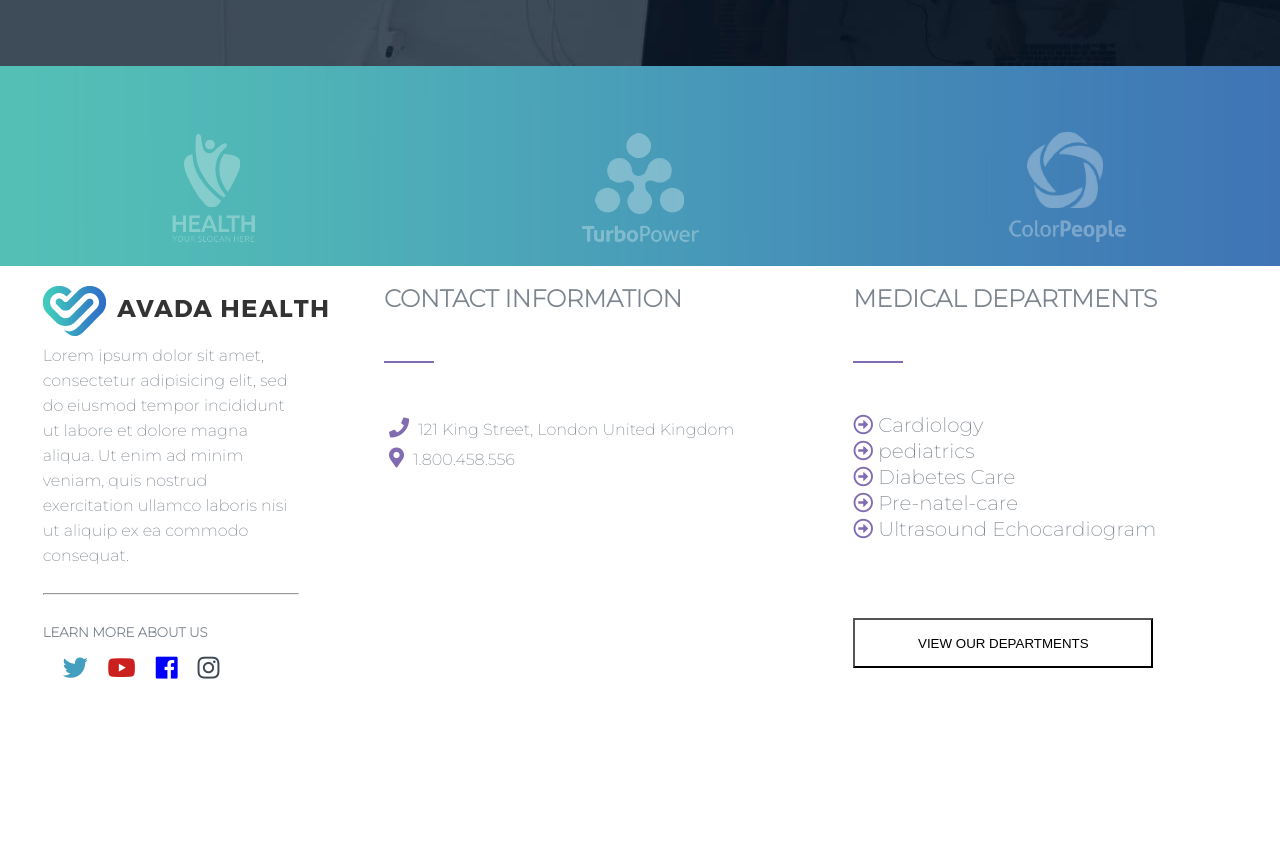
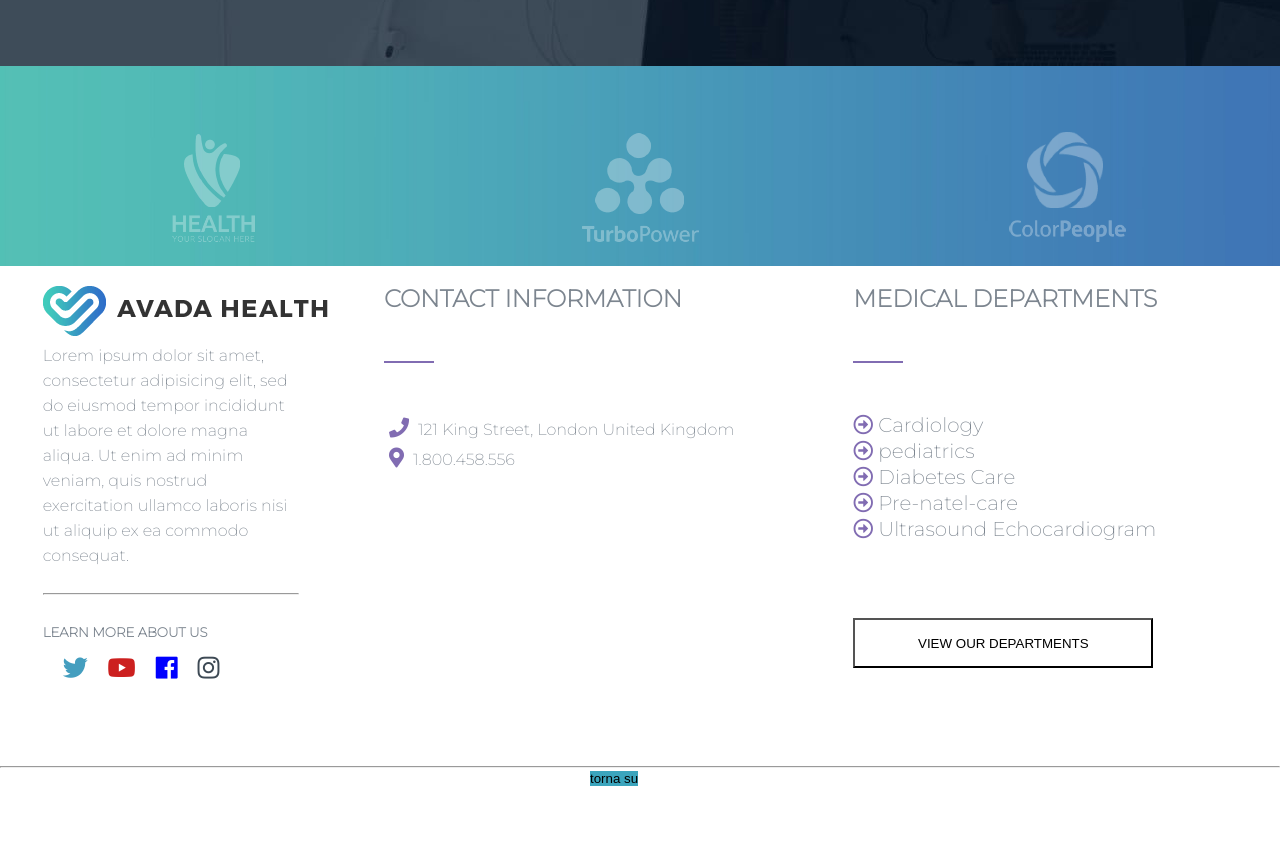
Before and after one commit to adele-recubini/proj-html-vuejs, a website: page index.html in a window 1280 px wide. Shown: the part 5304-6172 px from the top of the page. Before the commit the page ends 6070 px from the top, so only its background shows below. Drawn offline with nearby package versions, Linux system fonts and the light colour scheme.

Commit message:
scroll up

```diff
--- a/index.html
+++ b/index.html
@@ -308,8 +308,12 @@
           <span><button type="button" name="button">VIEW OUR DEPARTMENTS</button></span>
         </div>
       </div>
+      <hr>
 
       <!-- fine footer -->
+      <div class="up">
+       <input type="button" value="torna su"  v-on:click="scrollWin()" name="button">
+     </div>
 
 
 <!-- fine div app -->
--- a/main.js
+++ b/main.js
@@ -72,6 +72,9 @@ var app = new Vue({
    },
 
    methods: {
+     scrollWin:function() {
+        window.scrollTo(0,50);
+     }
    }
 
    // fine app
--- a/src/_colors.scss
+++ b/src/_colors.scss
@@ -1,5 +1,5 @@
 $word: #ffff;
-$button: #39afbf;
+$button: #816cb2;
 // colorerichiesto dal cliente al posto del #3bafbf : #816cb2
 
 $words:#bcbcbd;
--- a/src/app.scss
+++ b/src/app.scss
@@ -580,3 +580,14 @@ background-color: $squaretwo;
 }
 
 // fine footer
+
+.up{
+  margin:0 auto;
+  height: 100px;
+  width: 100px;
+
+  &>input{
+    background-color:$squarethree;
+    border: $no-border
+  }
+}
```
Also changed, not shown: dist/app.css.
